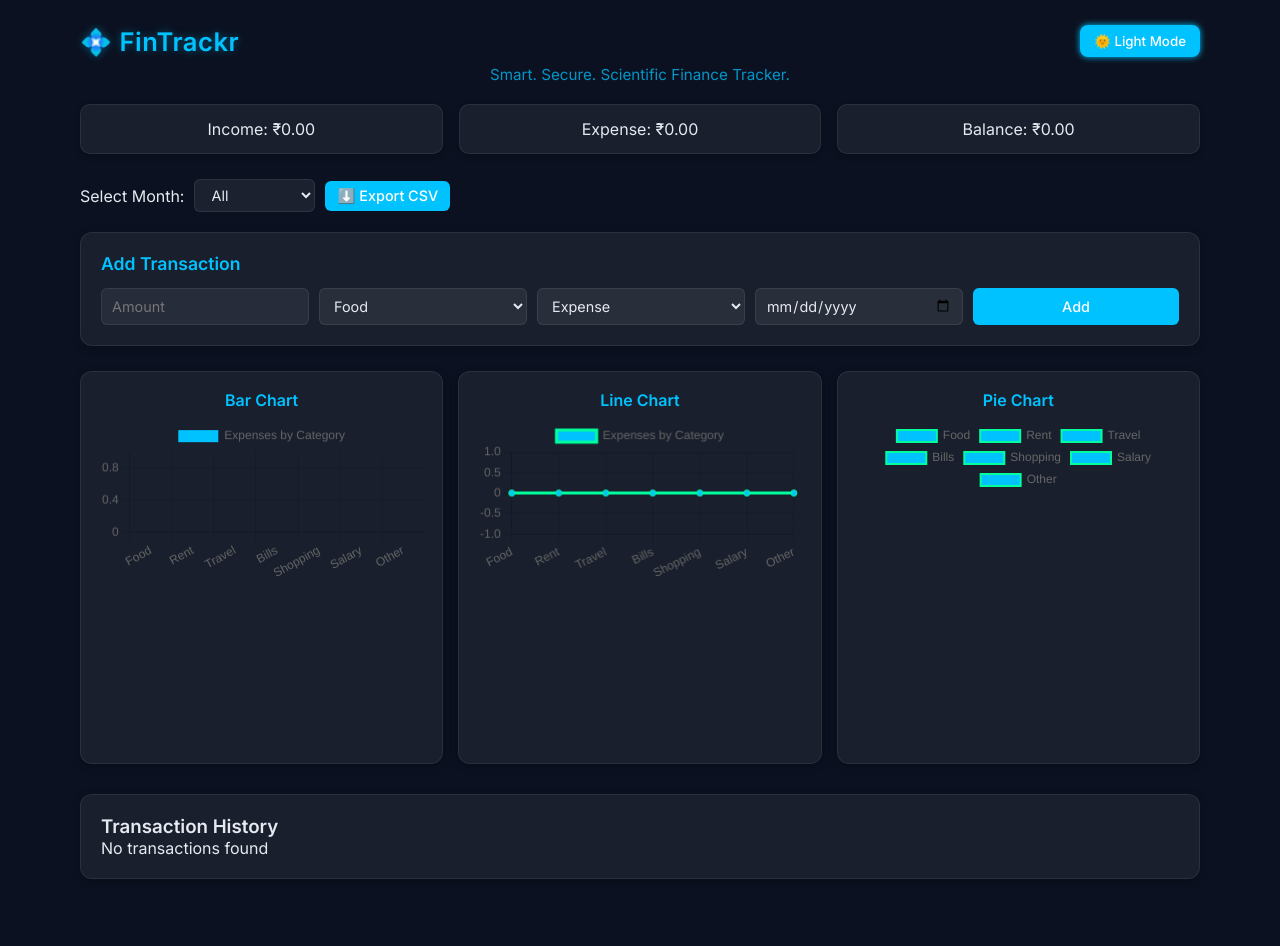
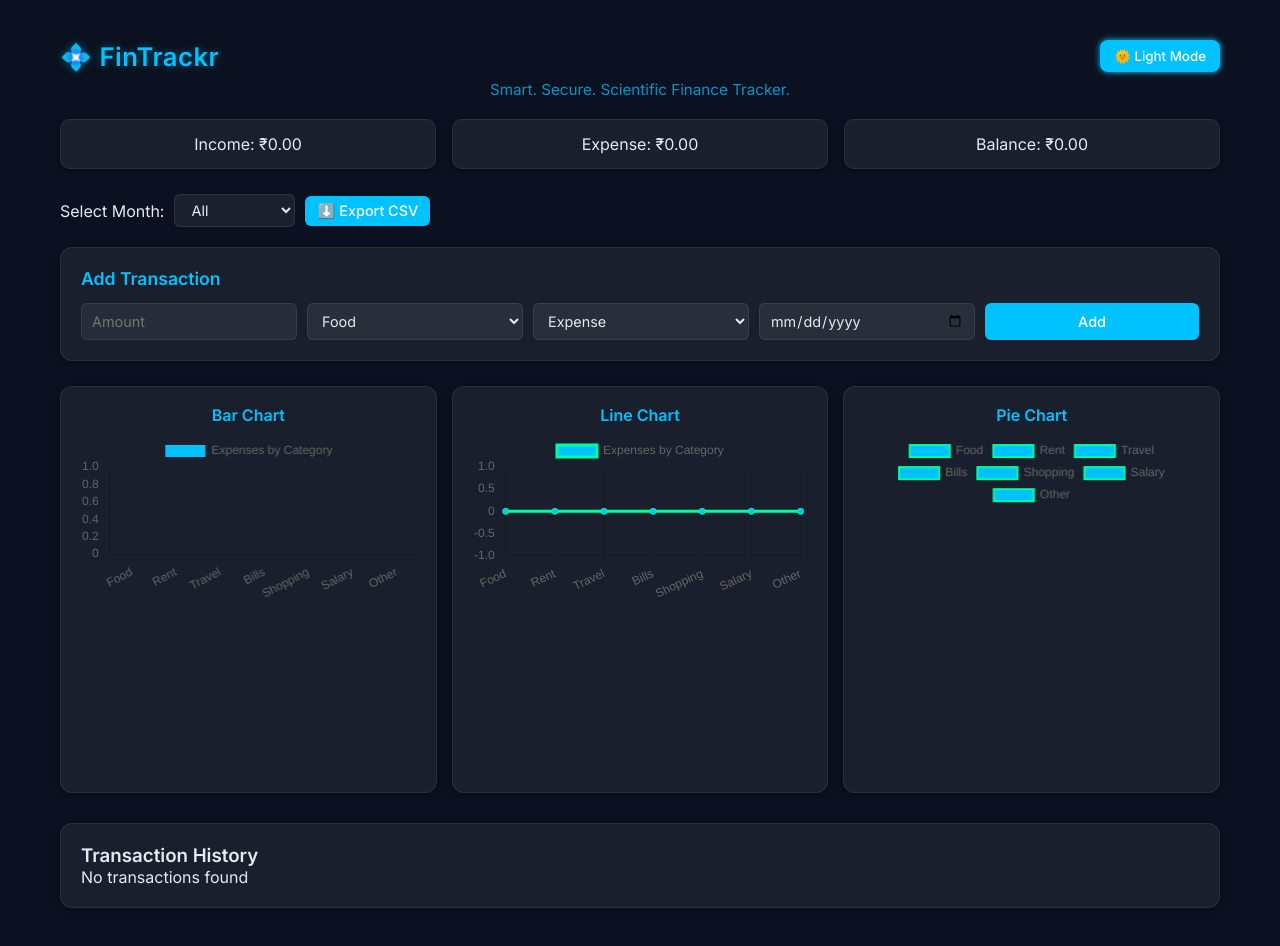
Before and after one commit to neel9130official/FinTrackr, a React (Create React App) app: page / in a window 1280 px wide. Before the commit the page ends 904 px from the top, so only its background shows below. Built offline with nearby package versions, Linux system fonts and the light colour scheme.

Commit message:
updated styling in App.css

```diff
--- a/src/App.css
+++ b/src/App.css
@@ -73,12 +73,19 @@ h1 {
 }
 
 /* ===== MAIN CONTAINER ===== */
-.app-container {
+/* .app-container {
   width: 100%;
   max-width: 1200px;
   margin: 0 auto;
   padding: 25px 40px;
+} */
+ .app-container {
+  width: 100%;
+  max-width: none;   /* remove the box limit */
+  margin: 0;
+  padding: 40px 60px;
 }
+
 
 /* ===== SUMMARY ===== */
 .summary-container {
```
